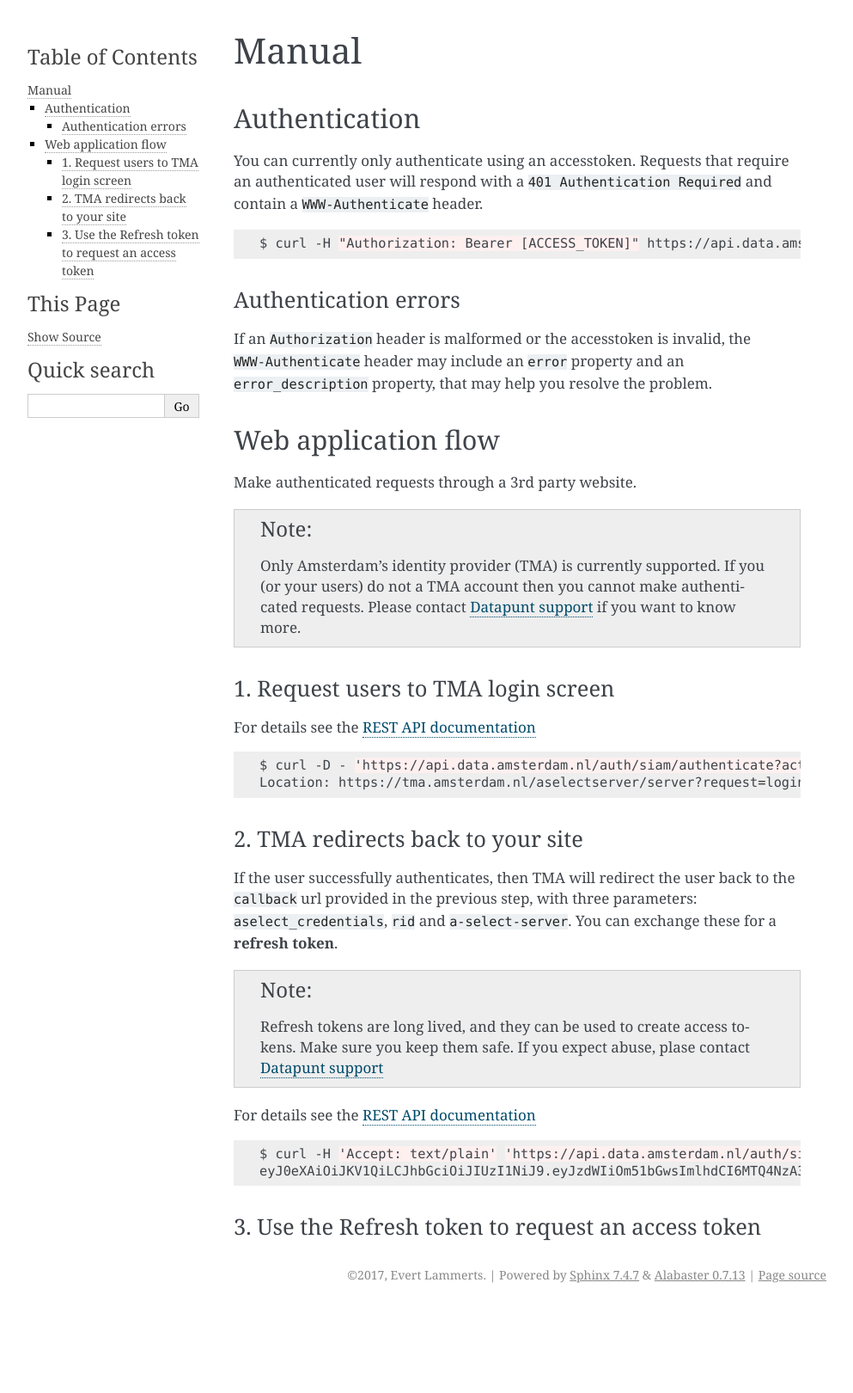
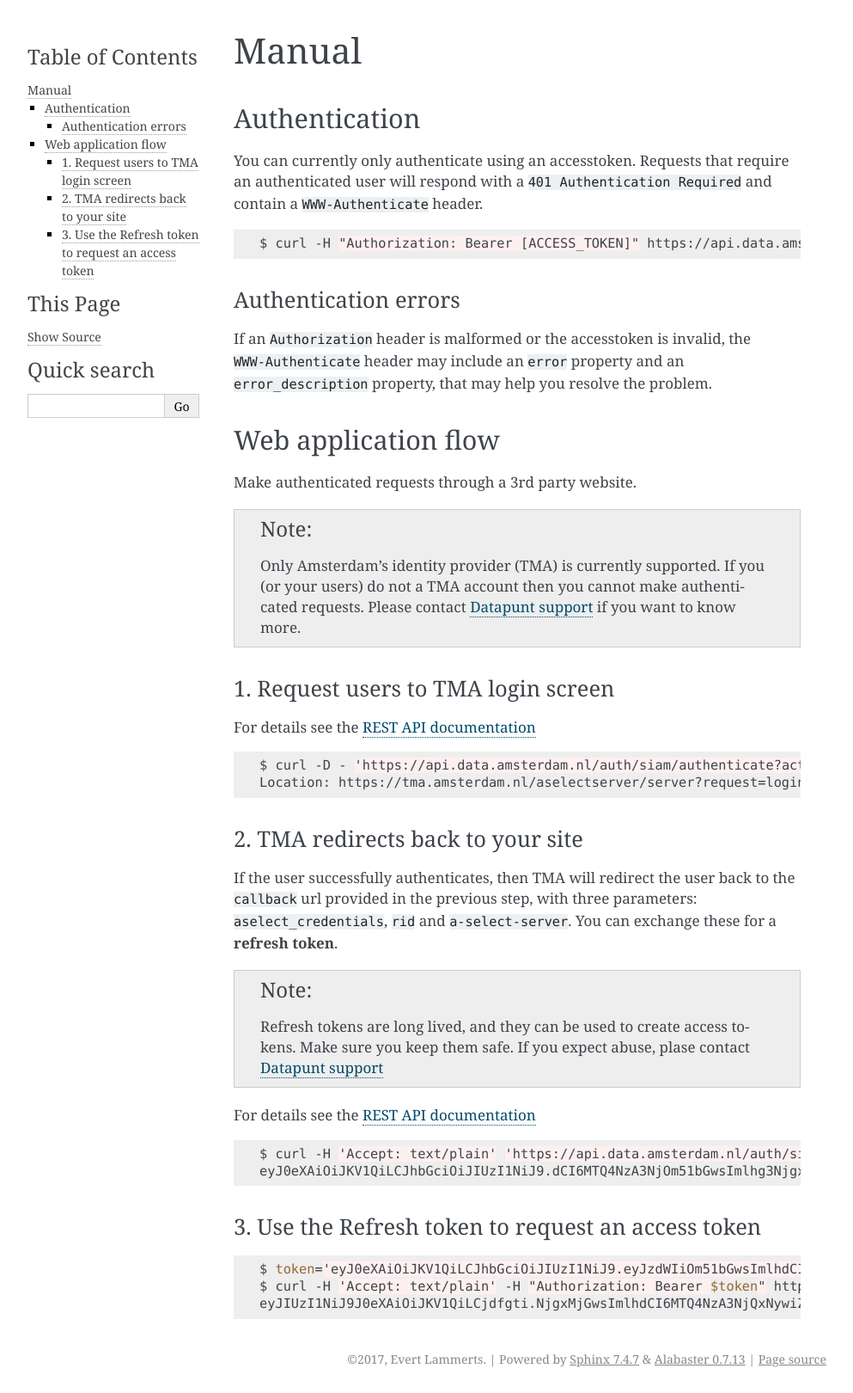
Before and after one commit to Amsterdam/lightidp, a Sphinx documentation site: the page built from docs/manual.rst, in a window 1280 px wide. Shown: the whole page at 86% size, without its empty margins (148-1141 px from the left). Built offline with Sphinx 7.4.7, drawn with Linux system fonts in a browser that asks for light colours; before the commit the page ends 1522 px from its top, so only the background shows below that.

Commit message:
finished docs

```diff
--- a/docs/manual.rst
+++ b/docs/manual.rst
@@ -60,7 +60,13 @@ For details see the :ref:`REST API documentation <rest-siam-token>`
 .. code-block:: shell
 
     $ curl -H 'Accept: text/plain' 'https://api.data.amsterdam.nl/auth/siam/token?aselect_credentials=ASELECT_CREDENTIALS&rid=RID&a-select-server=A-SELECT-SERVER'
-    eyJ0eXAiOiJKV1QiLCJhbGciOiJIUzI1NiJ9.eyJzdWIiOm51bGwsImlhdCI6MTQ4NzA3NjQxNywiZXhwIjoxNDg3NjgxMjE3fQ.VjLY8oQGs2ZM3_UW34wa71sgvWAWjpORLtHZCYRwGfQ
+    eyJ0eXAiOiJKV1QiLCJhbGciOiJIUzI1NiJ9.dCI6MTQ4NzA3NjOm51bGwsImlhg3NjgxMjE3fQQxNywiZXhwIjoxNDeyJzdWIi.VjLY8oQGs2ZM3_UWjpORLtHZW34wa71sgvWACYRwGfQ
 
 3. Use the Refresh token to request an access token
 ###################################################
+
+.. code-block:: shell
+
+    $ token='eyJ0eXAiOiJKV1QiLCJhbGciOiJIUzI1NiJ9.eyJzdWIiOm51bGwsImlhdCI6MTQ4NzA3NjQxNywiZXhwIjoxNDg3NjgxMjE3fQ.VjLY8oQGs2ZM3_UW34wa71sgvWAWjpORLtHZCYRwGfQ'
+    $ curl -H 'Accept: text/plain' -H "Authorization: Bearer $token" https://api.data.amsterdam.nl/auth/accesstoken
+    eyJIUzI1NiJ9J0eXAiOiJKV1QiLCjdfgti.NjgxMjGwsImlhdCI6MTQ4NzA3NjQxNywiZXhwIjoxNE3fQeyJzdWIiOm51bDg3.QGs2ZM3_VjLY8oWjpORLtHZCYRwGfQUW34wa71sgvWA
```
